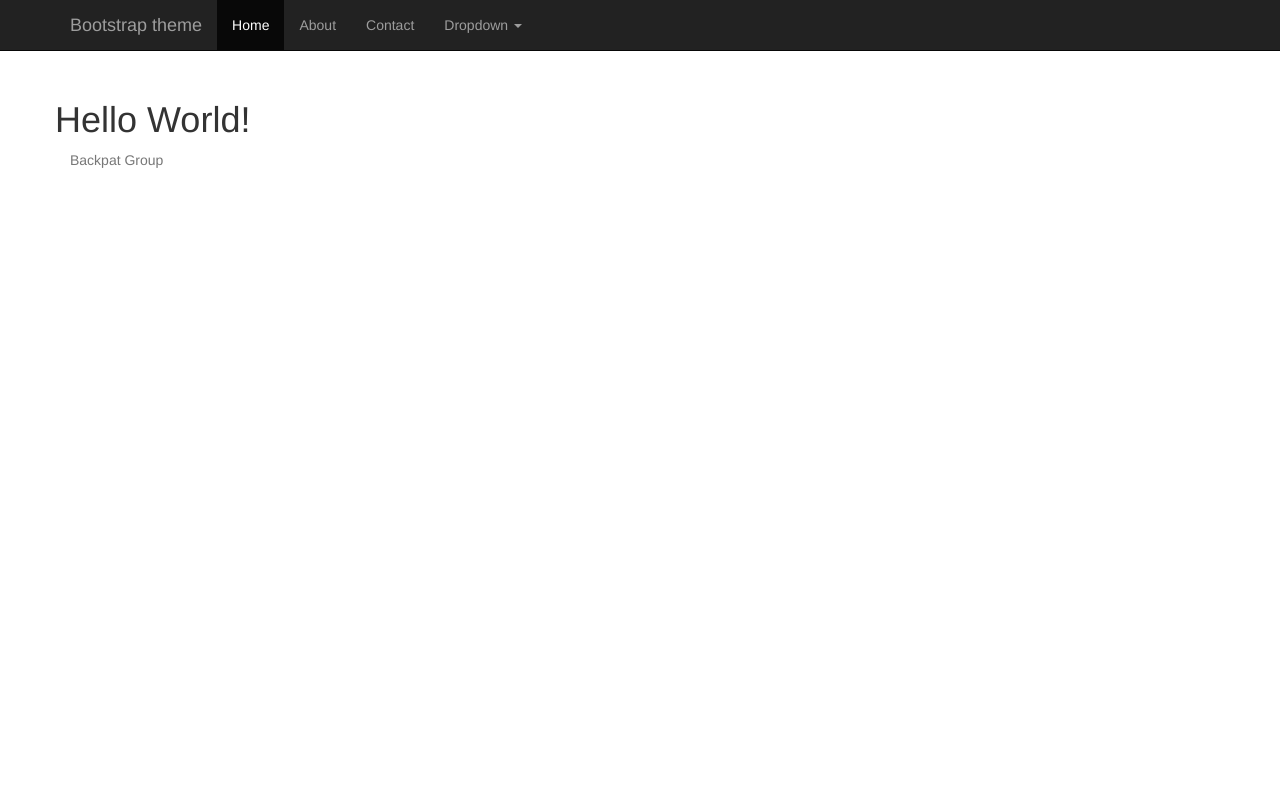
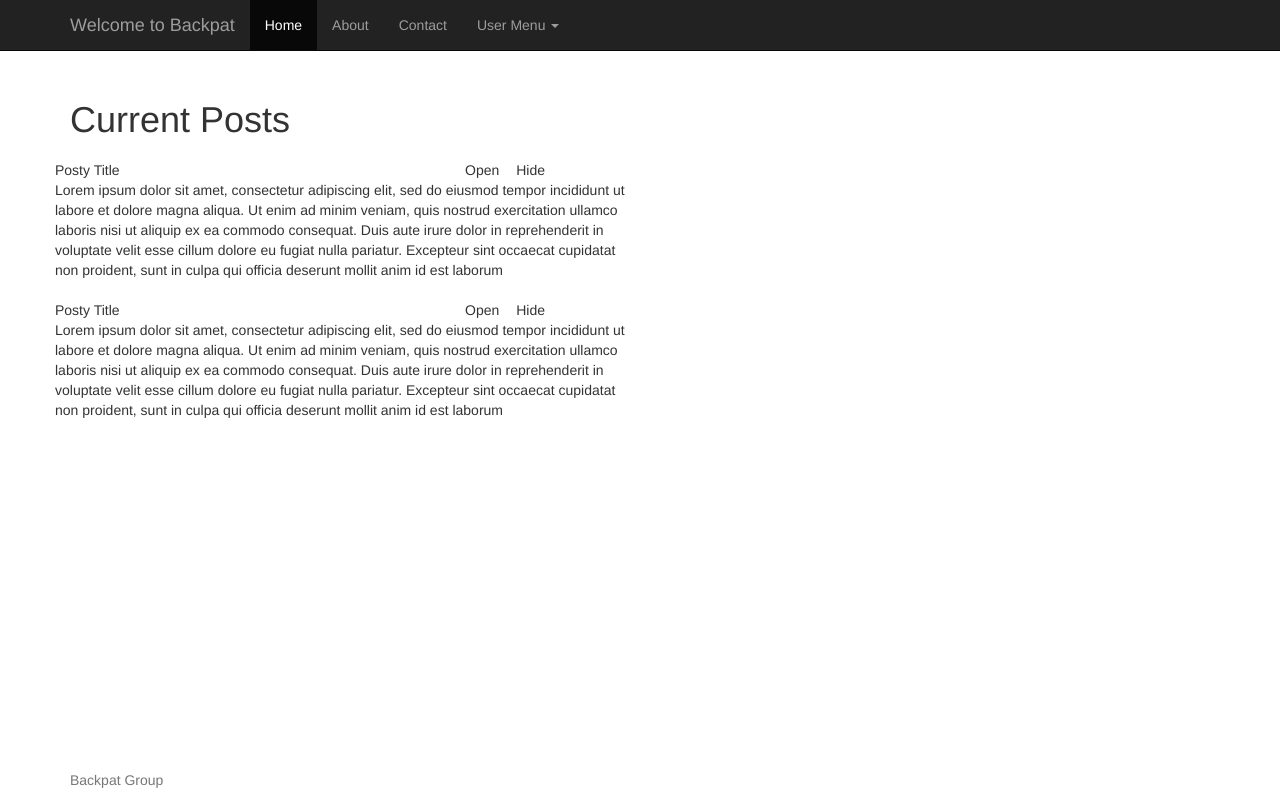
Before and after one commit to luochenUmich/backpat, a plain HTML site: page views/base.html in a window 1280 px wide. Drawn offline with nearby package versions, Linux system fonts and the light colour scheme.

Commit message:
Added Posts
Added basic post formatting to the main page.

```diff
--- a/static/css/style.css
+++ b/static/css/style.css
@@ -1 +1,5 @@
 /*put all css here*/
+
+.post {
+	margin-top: 20px;
+}
--- a/views/base.html
+++ b/views/base.html
@@ -4,7 +4,7 @@
     <meta name='author' content='Dustin Ferguson, Chen Luo, Derek Eliasen'>
     <meta charset="UTF-8">
     <link rel="stylesheet" href="https://maxcdn.bootstrapcdn.com/bootstrap/3.3.5/css/bootstrap.min.css" />
-    <link rel="stylesheet" href="/static/css/style.css" />
+    <link rel="stylesheet" href="../static/css/style.css" />
     <title>Backpat</title>
 </head>
 
@@ -19,7 +19,7 @@
             <span class="icon-bar"></span>
             <span class="icon-bar"></span>
           </button>
-          <a class="navbar-brand" href="#">Bootstrap theme</a>
+          <a class="navbar-brand" href="#">Welcome to Backpat</a>
         </div>
         <div id="navbar" class="navbar-collapse collapse">
           <ul class="nav navbar-nav">
@@ -27,15 +27,9 @@
             <li><a href="#about">About</a></li>
             <li><a href="#contact">Contact</a></li>
             <li class="dropdown">
-              <a href="#" class="dropdown-toggle" data-toggle="dropdown" role="button" aria-haspopup="true" aria-expanded="false">Dropdown <span class="caret"></span></a>
+              <a href="#" class="dropdown-toggle" data-toggle="dropdown" role="button" aria-haspopup="true" aria-expanded="false">User Menu <span class="caret"></span></a>
               <ul class="dropdown-menu">
-                <li><a href="#">Action</a></li>
-                <li><a href="#">Another action</a></li>
-                <li><a href="#">Something else here</a></li>
-                <li role="separator" class="divider"></li>
-                <li class="dropdown-header">Nav header</li>
-                <li><a href="#">Separated link</a></li>
-                <li><a href="#">One more separated link</a></li>
+                <li><a href="#">Log In</a></li>
               </ul>
             </li>
           </ul>
@@ -45,21 +39,59 @@
 
   <!-- Main Content -->
   <br><br><br><br>
-  <div class="container">
+  <div class="container" id="mainContent">
     <div class="row">
-      <h1>Hello World!</h1>
+		<div class="col-sm-6">
+			<h1>Current Posts</h1>
+			<div class="row post">
+				<div class="row postHeader">
+					<div class="col-sm-8">
+						Posty Title
+					</div>
+					<div class="col-sm-1">
+					Open
+					</div>
+					<div class="col-sm-1">
+					Hide
+					</div>
+				</div>
+				<div class="row" id="postBody">
+					<div class="col-sm-12">
+						Lorem ipsum dolor sit amet, consectetur adipiscing elit, sed do eiusmod tempor incididunt ut labore et dolore magna aliqua. Ut enim ad minim veniam, quis nostrud exercitation ullamco laboris nisi ut aliquip ex ea commodo consequat. Duis aute irure dolor in reprehenderit in voluptate velit esse cillum dolore eu fugiat nulla pariatur. Excepteur sint occaecat cupidatat non proident, sunt in culpa qui officia deserunt mollit anim id est laborum
+					</div>
+				</div>
+			</div>
+			<div class="row post" id="examplePostOne">
+				<div class="row postHeader">
+					<div class="col-sm-8">
+						Posty Title
+					</div>
+					<div class="col-sm-1">
+					Open
+					</div>
+					<div class="col-sm-1">
+					Hide
+					</div>
+				</div>
+				<div class="row" id="postBody">
+					<div class="col-sm-12">
+						Lorem ipsum dolor sit amet, consectetur adipiscing elit, sed do eiusmod tempor incididunt ut labore et dolore magna aliqua. Ut enim ad minim veniam, quis nostrud exercitation ullamco laboris nisi ut aliquip ex ea commodo consequat. Duis aute irure dolor in reprehenderit in voluptate velit esse cillum dolore eu fugiat nulla pariatur. Excepteur sint occaecat cupidatat non proident, sunt in culpa qui officia deserunt mollit anim id est laborum
+					</div>
+				</div>
+			</div>
+		</div>
     </div>
   </div>
 
 
   <!-- Footer -->
-  <footer class="footer">
-    <div class="container">
-      <p class="text-muted">
+
+<div class="container footer navbar-fixed-bottom">
+    <p class="text-muted">
         Backpat Group
-      </p>
-    </div>
-  </footer>
+    </p>
+</div>
+
 
   <script src="https://ajax.googleapis.com/ajax/libs/jquery/1.11.3/jquery.min.js"></script>
   <script type="text/javascript" src="https://maxcdn.bootstrapcdn.com/bootstrap/3.3.5/js/bootstrap.min.js"></script>
```
